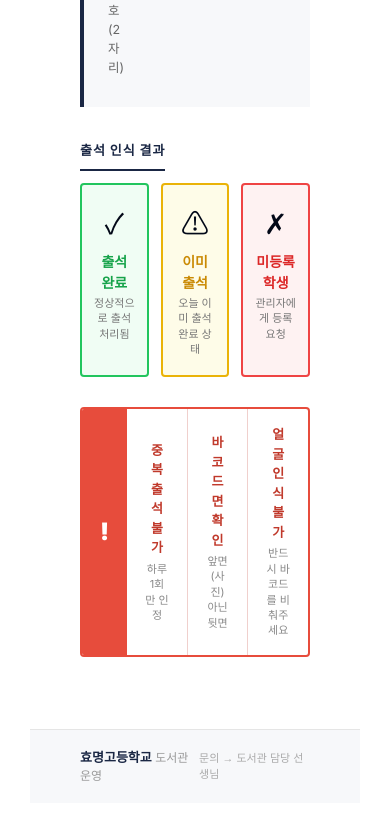
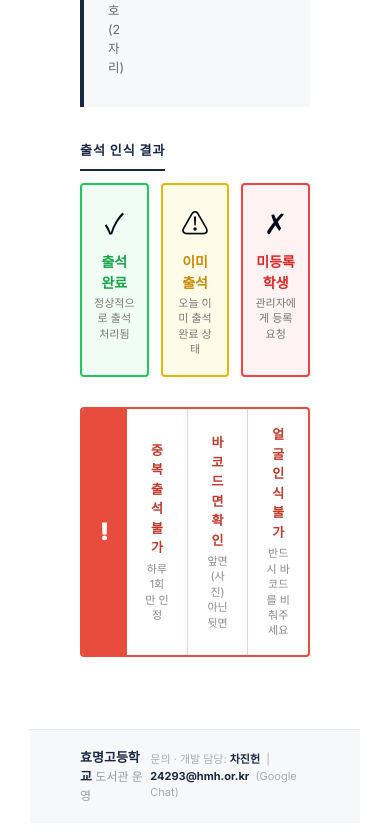
Before and after one commit to chajinheon/library-attendance, a Next.js app: page /guide in a window 390 px wide. Shown: the part 1817-2656 px from the top of the page. Built offline with nearby package versions, Linux system fonts and the light colour scheme; no server answers.

Commit message:
문의처 추가: 차진헌 24293@hmh.or.kr

```diff
--- a/app/admin/page.tsx
+++ b/app/admin/page.tsx
@@ -1938,6 +1938,16 @@ export default function AdminPage() {
                   안내문 열기 →
                 </a>
               </div>
+
+              {/* 문의 */}
+              <div className="border border-slate-200 rounded-2xl p-4 flex items-center gap-4">
+                <div className="w-10 h-10 bg-slate-800 rounded-xl flex items-center justify-center text-white font-black text-sm shrink-0">차</div>
+                <div>
+                  <p className="font-bold text-slate-700 text-sm">개발·문의 담당: 차진헌</p>
+                  <p className="text-xs text-slate-500 mt-0.5">오류 신고, 기능 추가 요청, 사용 문의는 Google Chat 또는 이메일로 연락해 주세요.</p>
+                  <a href="mailto:24293@hmh.or.kr" className="text-xs text-blue-600 font-bold mt-1 inline-block hover:underline">24293@hmh.or.kr (Google Chat)</a>
+                </div>
+              </div>
             </div>
           )}
 
--- a/app/guide/page.tsx
+++ b/app/guide/page.tsx
@@ -182,7 +182,7 @@ export default function GuidePage() {
             <strong>효명고등학교</strong> 도서관 운영
           </div>
           <div className="footer-right">
-            문의 → 도서관 담당 선생님
+            문의 · 개발 담당: <strong style={{color:'#1a2744'}}>차진헌</strong> &nbsp;|&nbsp; <a href="mailto:24293@hmh.or.kr" style={{color:'#1a2744', textDecoration:'none', fontWeight:700}}>24293@hmh.or.kr</a> &nbsp;(Google Chat)
           </div>
         </div>
       </div>
--- a/app/page.tsx
+++ b/app/page.tsx
@@ -225,11 +225,16 @@ export default function Home() {
             <p className="text-[10px] text-slate-400 font-bold tracking-widest">HYOMYUNG SMART ROLL CALL</p>
           </div>
         </div>
-        <Link href="/admin">
-          <Button variant="ghost" className="text-slate-400 hover:text-slate-600 rounded-xl gap-2">
-            <Settings className="w-4 h-4" /> 관리자
-          </Button>
-        </Link>
+        <div className="flex items-center gap-2">
+          <a href="mailto:24293@hmh.or.kr" className="text-[10px] text-slate-400 hover:text-slate-600 transition-colors hidden sm:block">
+            문의: 차진헌 · 24293@hmh.or.kr
+          </a>
+          <Link href="/admin">
+            <Button variant="ghost" className="text-slate-400 hover:text-slate-600 rounded-xl gap-2">
+              <Settings className="w-4 h-4" /> 관리자
+            </Button>
+          </Link>
+        </div>
       </header>
 
       <div className="flex-1 grid grid-cols-1 xl:grid-cols-[520px_1fr] gap-6 overflow-hidden">
```
